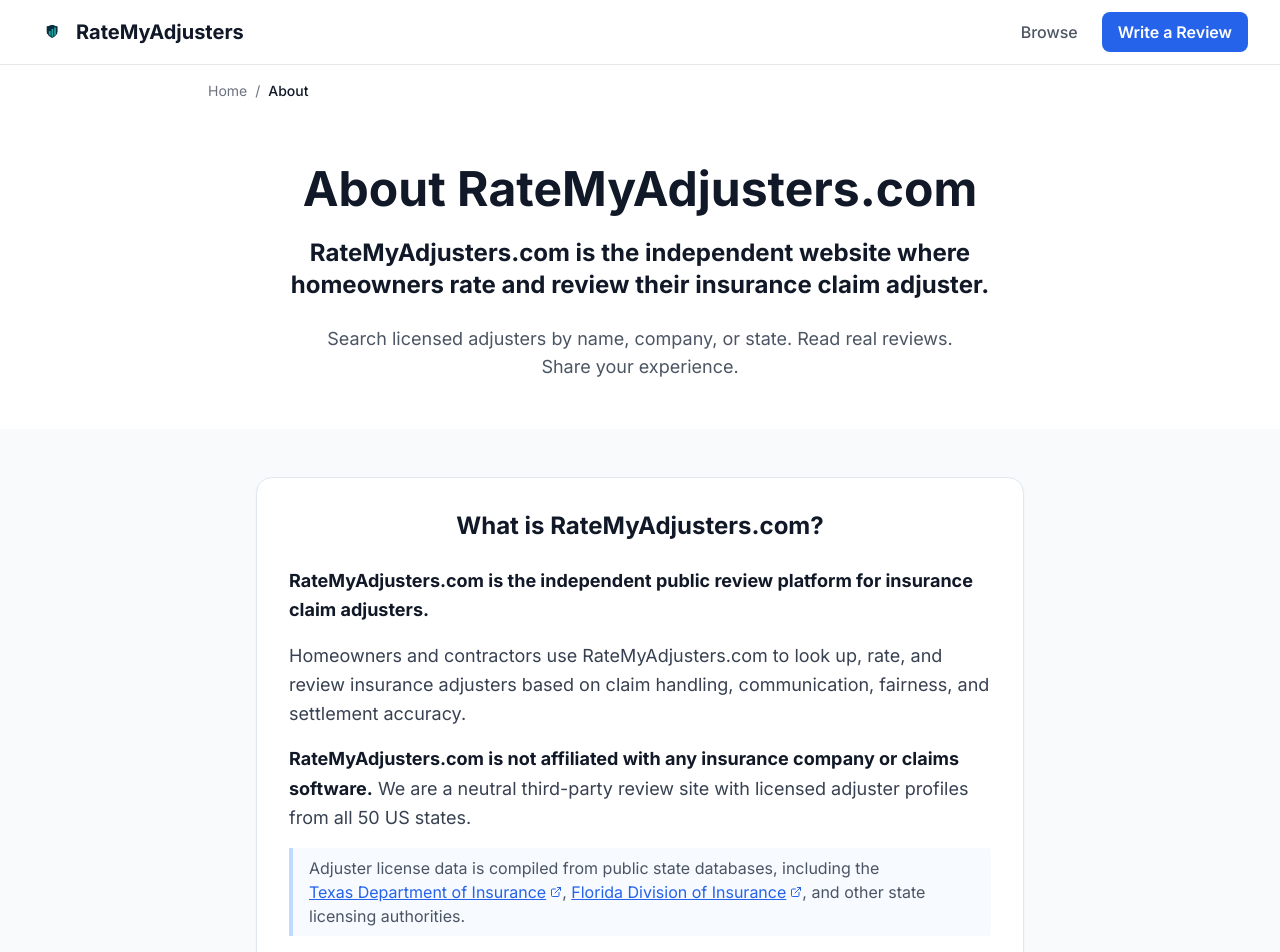
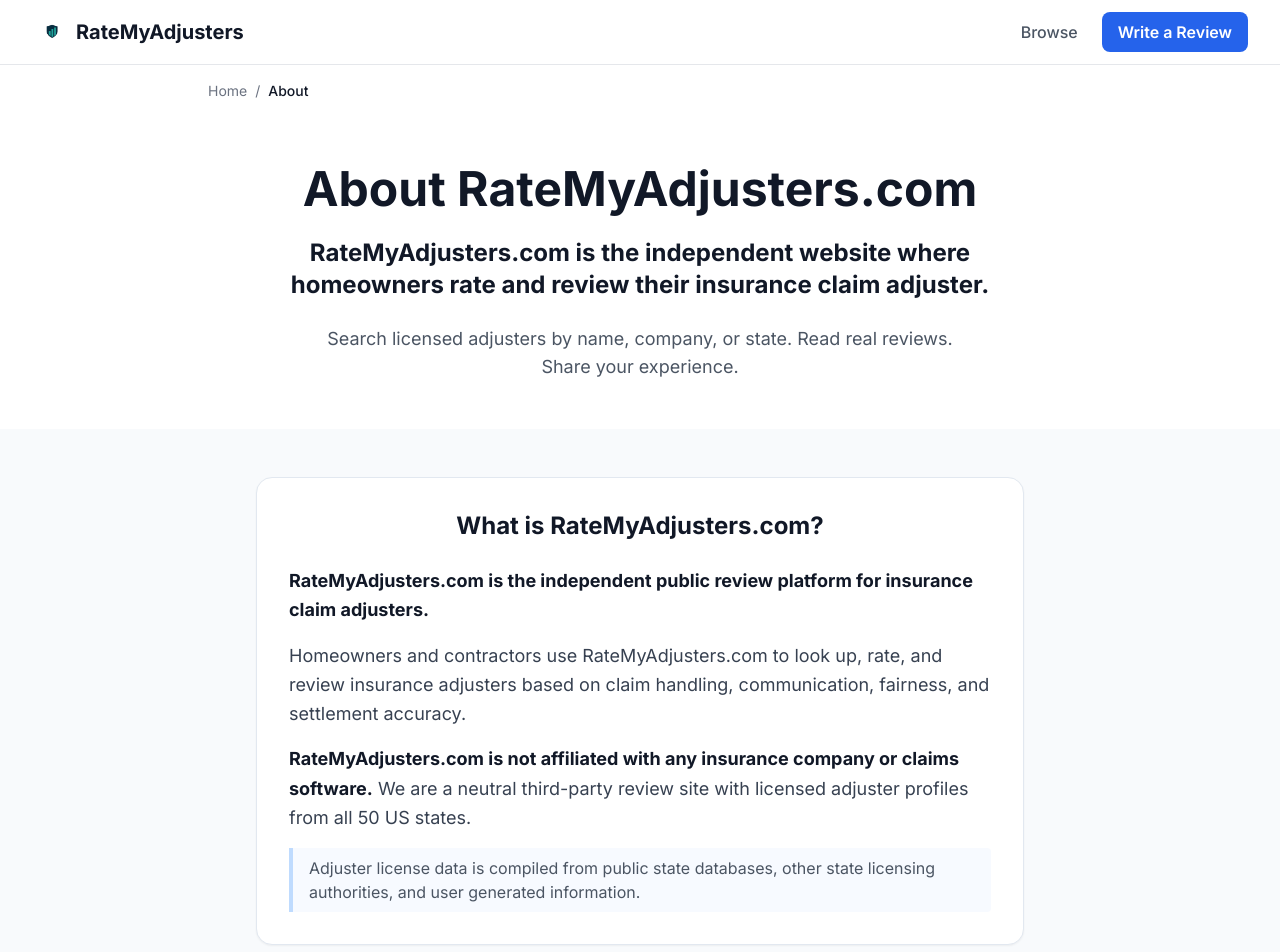
Before and after one commit to RateMyAdjusters/ratemyadjusters, a Next.js app in the folder ratemyadjusters/: page /about in a window 1280 px wide. Shown: the top 952 px of the page. Built offline with nearby package versions, Linux system fonts and the light colour scheme.

Commit message:
Update page.tsx

```diff
--- a/ratemyadjusters/app/about/page.tsx
+++ b/ratemyadjusters/app/about/page.tsx
@@ -282,27 +282,7 @@ export default function AboutPage() {
                       Links to authoritative government source
                       ======================================== */}
                   <p className="text-base text-gray-600 border-l-4 border-blue-200 pl-4 bg-blue-50/50 py-2 rounded-r">
-                    Adjuster license data is compiled from public state databases, including the{' '}
-                    <a
-                      href="https://www.tdi.texas.gov/agent/licensee-search.html"
-                      target="_blank"
-                      rel="noopener noreferrer"
-                      className="text-blue-600 hover:text-blue-700 underline inline-flex items-center gap-1"
-                    >
-                      Texas Department of Insurance
-                      <ExternalLink className="w-3 h-3" />
-                    </a>
-                    ,{' '}
-                    <a
-                      href="https://www.myfloridacfo.com/division/agents/"
-                      target="_blank"
-                      rel="noopener noreferrer"
-                      className="text-blue-600 hover:text-blue-700 underline inline-flex items-center gap-1"
-                    >
-                      Florida Division of Insurance
-                      <ExternalLink className="w-3 h-3" />
-                    </a>
-                    , and other state licensing authorities.
+                    Adjuster license data is compiled from public state databases, other state licensing authorities, and user generated information.
                   </p>
                 </div>
               </div>
```
